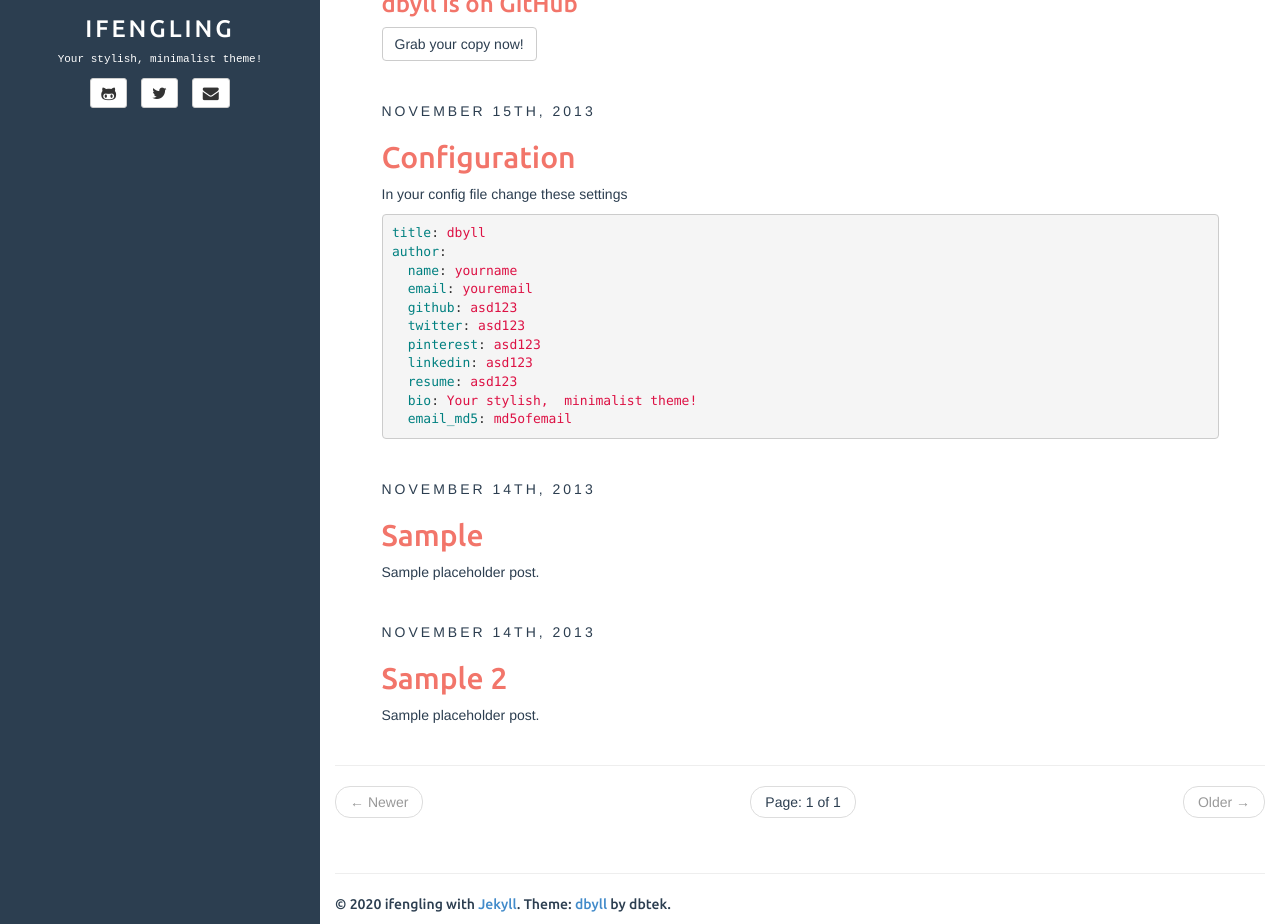
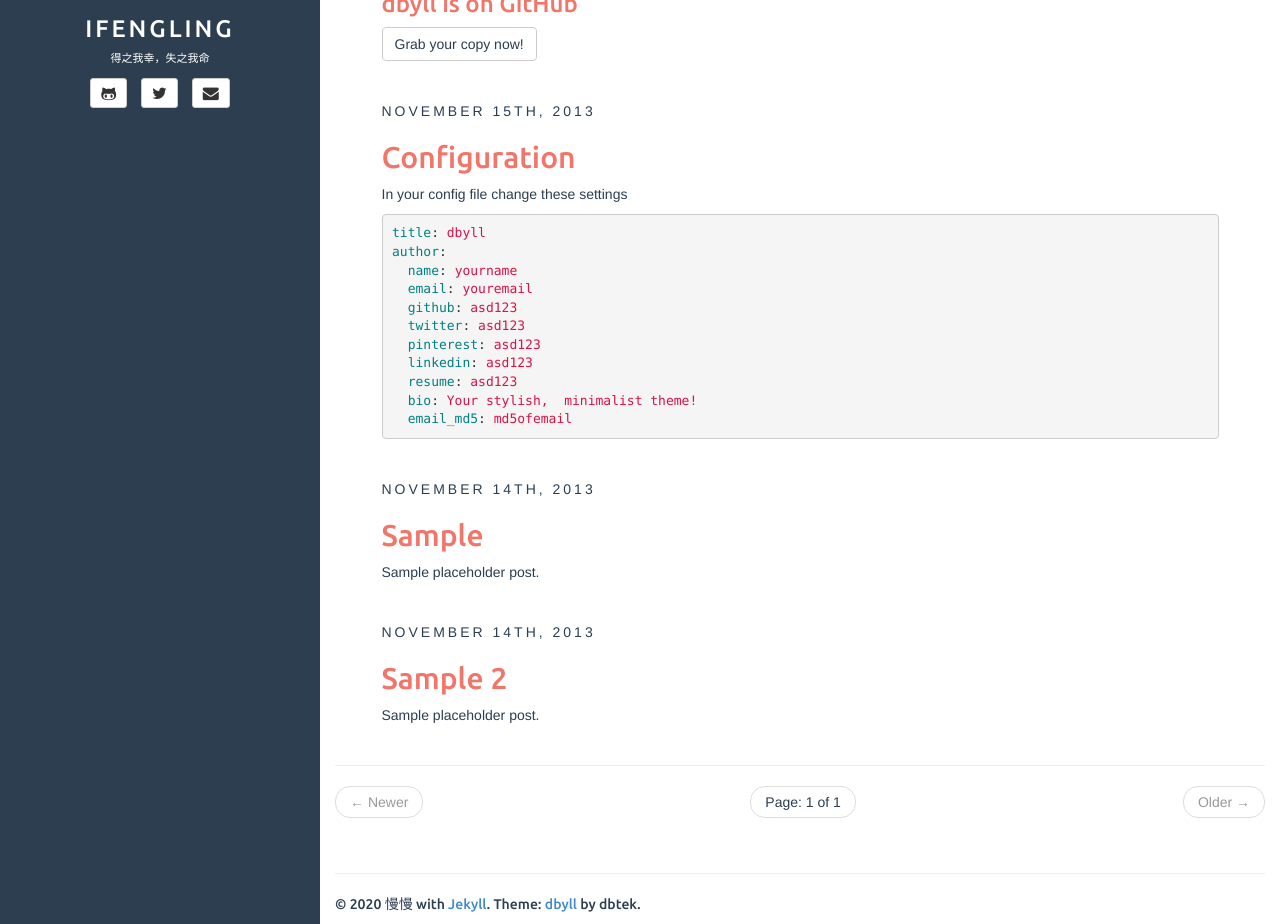
Before and after one commit to colorskyfeng/ifengling.github.io, a Jekyll site: the page built from index.html, in a window 1280 px wide and 1206 px high, cut to the strip 282-1206 px from the top of the window. Built offline with Jekyll 4.4.1, drawn with Linux system fonts in a browser that asks for light colours; the list of posts is cut into pages by our own code.

Commit message:
Update _config.yml

```diff
--- a/_config.yml
+++ b/_config.yml
@@ -18,13 +18,13 @@ defaults:
 
 description: ifengling
 author:
-  name: ifengling
+  name: 慢慢
   email: yiranhlf@gmail.com
   github: ifengling
   twitter: ifengling
   pinterest: asd123
   linkedin: asd123
-  bio: Your stylish, minimalist theme!
+  bio: 得之我幸，失之我命
 
 
 rss_path: feed.xml
```
